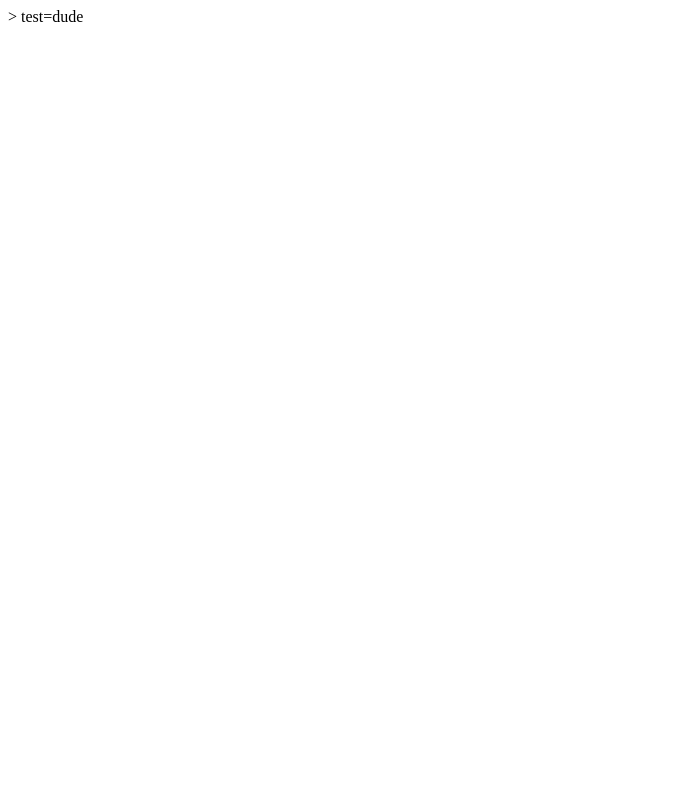
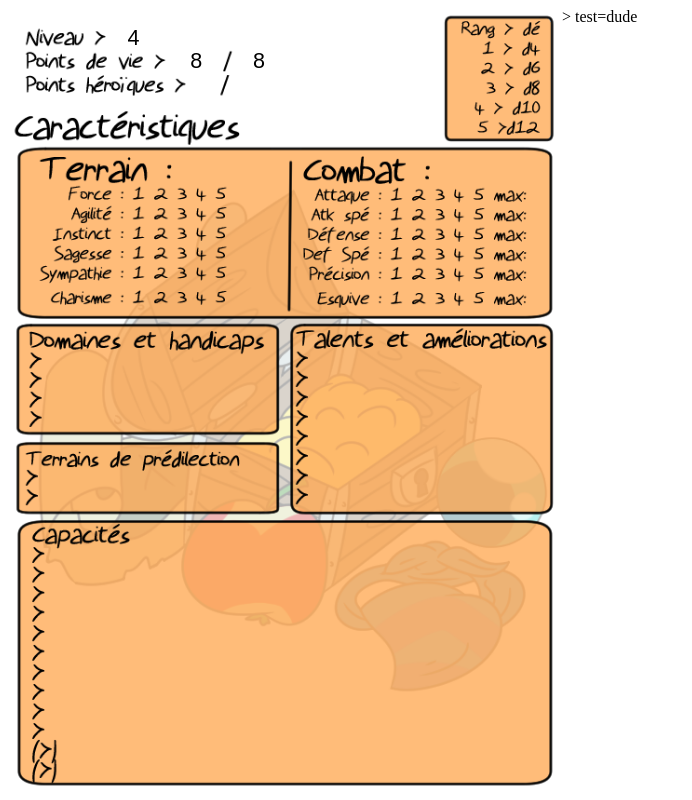
Before and after one commit to Buwaro-bots/fiche-dng, a plain HTML site: page index.html in a window 1280 px wide. Shown: the whole page, without its empty margins (0-692 px from the left). Drawn offline with Linux system fonts and the light colour scheme.

Commit message:
Rajout de l'image et de deux champs

```diff
--- a/index.html
+++ b/index.html
@@ -6,7 +6,60 @@
     <meta name="viewport" content="width=device-width, initial-scale=1.0">
     <title>Document</title>
 </head>
+<style>
+    body {
+        display: flex;
+        flex-direction: row;
+        --unite: min(0.98 * 1vh, 842 / 595 * 1vw);
+    }
+    #fiche-2 {
+        height:calc(var(--unite) * 100);
+        width: calc(var(--unite) * 100 * 595 / 842);
+        background-image: url("./fiche-2.png");
+        background-size: contain;
+        background-repeat: no-repeat;
+    }
+    #fiche-2 img {
+        height:100%;
+    }
+
+    input {
+    background-color: rgba(0,0,0,0);
+    color: black;
+    border: none;
+    }
+
+    input[type="number"]
+    {
+        font-size:calc(var(--unite) * 2.75);
+        width:calc(var(--unite) * 5.2);
+        -moz-appearance:textfield;
+    }
+
+    #niveau {
+        position: absolute;
+        top: calc(var(--unite) * 3);
+        left: calc(var(--unite) * 16);
+    }
+
+    #pv-actuel {
+        position: absolute;
+        top: calc(var(--unite) * 6);
+        left: calc(var(--unite) * 24);
+    }
+
+    #pv-max {
+        position: absolute;
+        top: calc(var(--unite) * 6);
+        left: calc(var(--unite) * 32);
+    }
+</style>
 <body>
+    <div id="fiche-2">
+        <input type="number" id="niveau" value="4">
+        <input type="number" id="pv-actuel" value="8">
+        <input type="number" id="pv-max" value="8">
+    </div>
     <div id="cookies">
         test
     </div>
```
Also changed, not shown: fiche-2.png (added).
